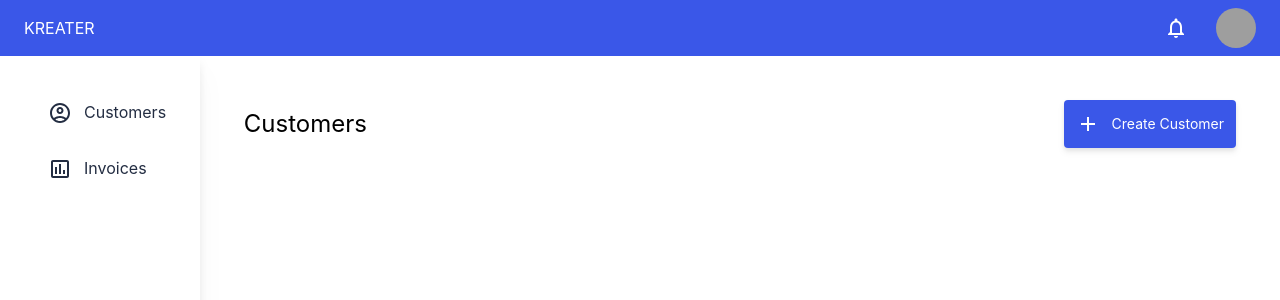
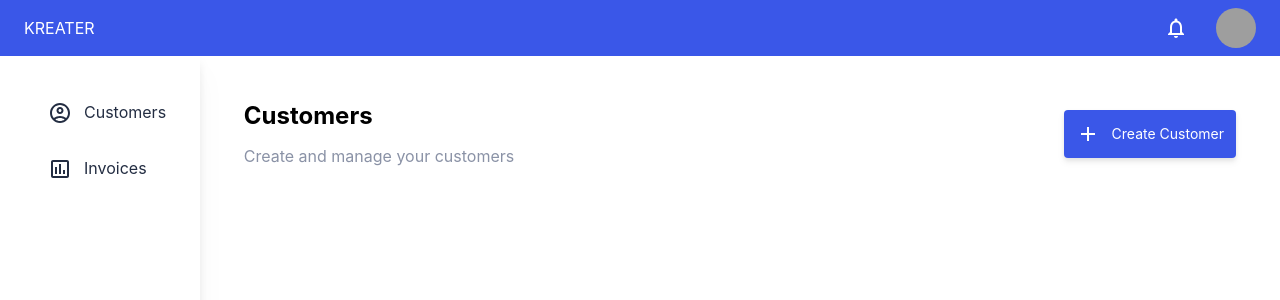
Before and after one commit to maxisusi/nvs, a Next.js app in the folder client/: page /customer in a window 1280 px wide. Shown: the top 300 px of the page. Built offline with nearby package versions, Linux system fonts and the light colour scheme; grey boxes are pictures that could not be loaded.

Commit message:
Adding header bold

```diff
--- a/client/pages/customer.tsx
+++ b/client/pages/customer.tsx
@@ -6,7 +6,11 @@ const Customer: NextPage = () => {
   return (
     <>
       <div className='flex items-center justify-between'>
-        <h1 className='text-2xl'>Customers</h1>
+        <div>
+          <h1 className='text-2xl mb-3 font-bold'>Customers</h1>
+          <p className='text-skin-gray'>Create and manage your customers</p>
+        </div>
+
         <Button icon={<AddIcon />} text='Create Customer' />
       </div>
     </>
```
